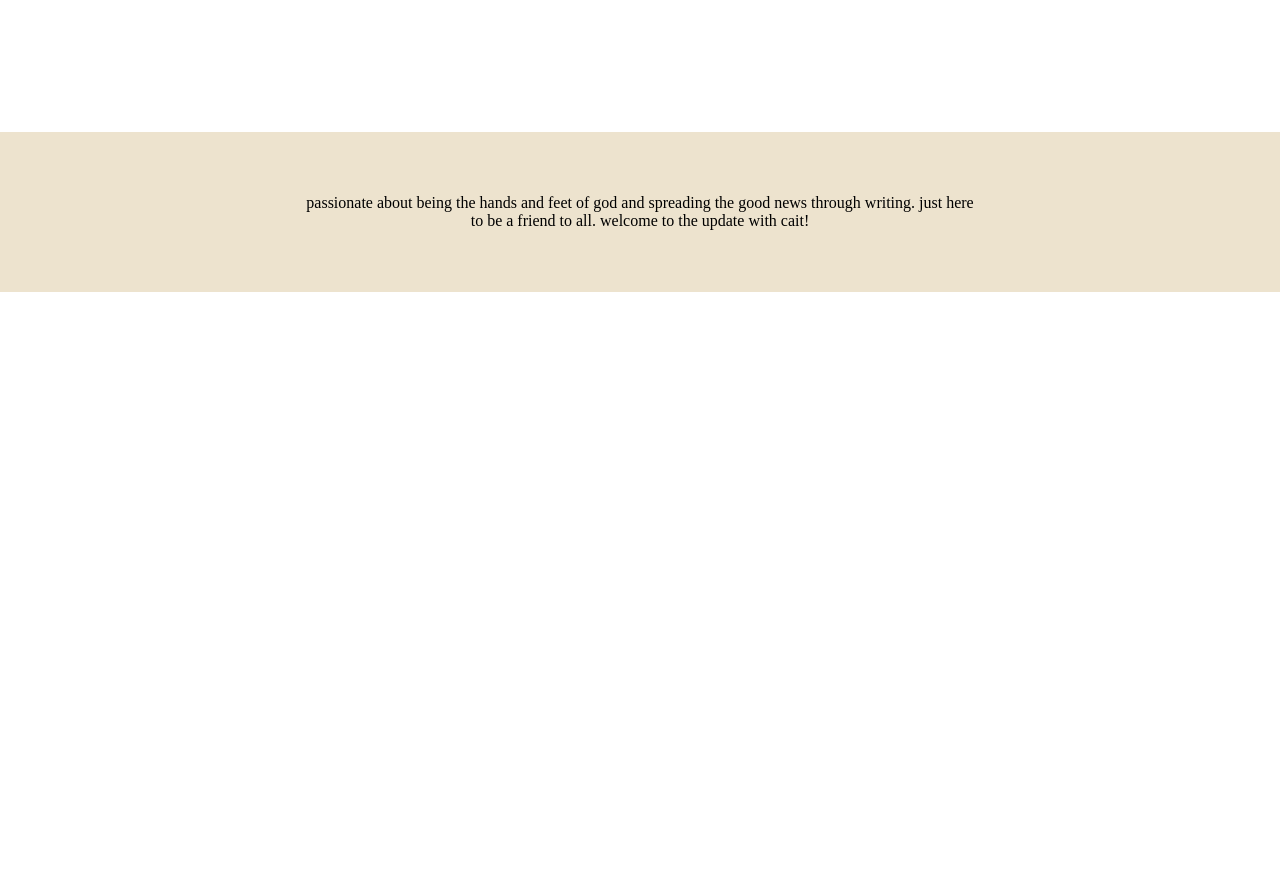
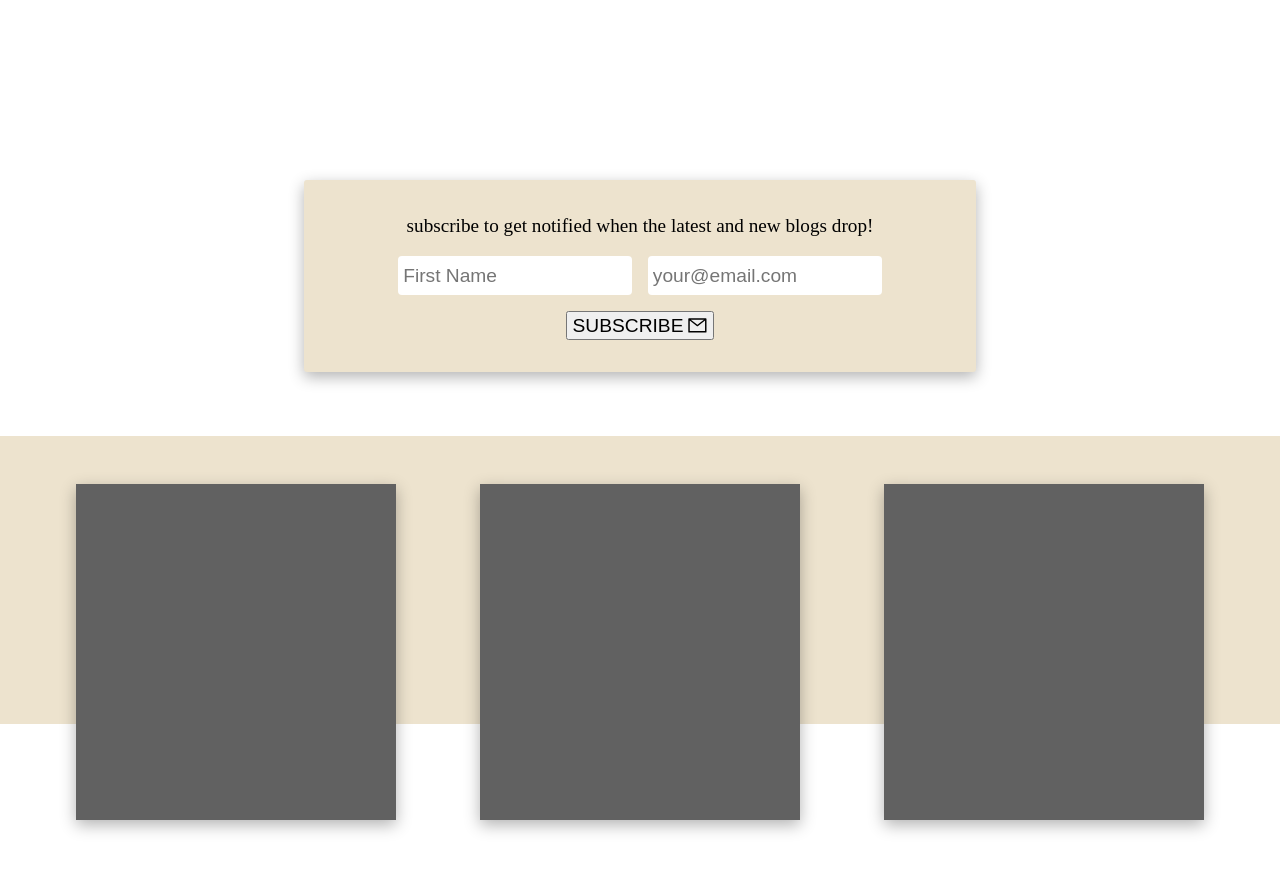
Before and after one commit to Jmichael96/Update_With_Cait_2021, a React (Create React App) app in the folder client/: page / in a window 1280 px wide. Shown: the part 740-1612 px from the top of the page. Before the commit the page ends 1032 px from the top, so only its background shows below. Built offline with nearby package versions, Linux system fonts and the light colour scheme; no server answers.

Commit message:
added some styling and functionality to the subscriptions

```diff
--- a/client/src/components/Post/PostCategories/PostCategories.jsx
+++ b/client/src/components/Post/PostCategories/PostCategories.jsx
@@ -11,13 +11,13 @@ const PostCategories = () => {
     return (
         <section id="postCategoriesStyles_root">
             <div id="postCategoriesStyles_relativeBg" style={{ backgroundColor: Colors.accentColor }}>
-                <main>
+                <main className="postCategoriesStyles_card">
 
                 </main>
-                <main>
+                <main className="postCategoriesStyles_card">
 
                 </main>
-                <main>
+                <main className="postCategoriesStyles_card">
 
                 </main>
             </div>
--- a/client/src/components/Post/PostCategories/postCategories.css
+++ b/client/src/components/Post/PostCategories/postCategories.css
@@ -1,7 +1,8 @@
 /* root component element */
 
 #postCategoriesStyles_root {
-    height: 100%;
+    height: 35rem;
+    margin-top: 3rem;
 }
 
 /* relative background for the cards */
@@ -9,5 +10,18 @@
 #postCategoriesStyles_relativeBg {
     position: relative;
     width: 100%;
-    height: 100%;
+    height: 18rem;
+    display: flex;
+    justify-content: space-evenly;
 }
+
+/* each category card */
+
+.postCategoriesStyles_card {
+    height: 21rem;
+    width: 100%;
+    max-width: 20rem;
+    background-color: rgb(97, 97, 97);
+    margin: 3rem .5rem 0 .5rem;
+    box-shadow: 0 5px 15px rgba(0, 0, 0, 0.3);
+}
--- /dev/null
+++ b/client/src/components/Subscribe/Subscribe.jsx
@@ -0,0 +1,82 @@
+import React, { useState } from 'react';
+import PropTypes from 'prop-types';
+import { AiOutlineMail } from 'react-icons/ai';
+
+// styles
+import './subscribe.css';
+
+// utils
+import Colors from '../../utils/constants/Colors';
+import isEmpty from '../../utils/isEmpty';
+
+// components
+import Wrapper from '../Layout/Wrapper/Wrapper';
+
+const Subscribe = ({ setModal }) => {
+    // form data state
+    const [formData, setFormData] = useState({
+        name: '',
+        email: ''
+    });
+
+    // extracting data from formData obj
+    const { name, email } = formData;
+
+    // on change handler
+    const onChangeHandler = (e) => setFormData({ ...formData, [e.target.name]: e.target.value });
+
+    // on submit handler
+    const onSubmitHandler = (e) => {
+        e.preventDefault();
+        // email regex
+        const emailRegex = /^(([^<>()[\]\\.,;:\s@"]+(\.[^<>()[\]\\.,;:\s@"]+)*)|(".+"))@((\[[0-9]{1,3}\.[0-9]{1,3}\.[0-9]{1,3}\.[0-9]{1,3}\])|(([a-zA-Z\-0-9]+\.)+[a-zA-Z]{2,}))$/;
+        if (isEmpty(name) || isEmpty(email)) {
+            setModal('error', 'form error', 'Please make sure to fill out both inputs', 'okay', () => { });
+            return;
+        }
+        // check if the email is valid
+        if (!emailRegex.test(email)) {
+            setModal('error', 'form error', 'The email you have submitted is not in the correct format', 'okay', () => { });
+            return;
+        }
+    };
+
+    return (
+        <section id="subscribeStyles_root">
+            <Wrapper>
+                <div id="subscribeStyles_cardContentWrap" style={{ backgroundColor: Colors.accentColor }}>
+                    <p id="subscribeStyles_infoText">
+                        subscribe to get notified when the latest and new blogs drop!
+                    </p>
+                    <form id="subscribeStyles_form" onSubmit={(e) => { onSubmitHandler(e) }}>
+                        <Wrapper styles={{ justifyContent: 'center' }}>
+                            <input
+                                name="name"
+                                type="text"
+                                placeholder="First Name"
+                                className="subscribeStyles_input"
+                                onChange={onChangeHandler}
+                            />
+                            <input
+                                name="email"
+                                type="text"
+                                placeholder="your@email.com"
+                                onChange={onChangeHandler}
+                                className="subscribeStyles_input"
+                            />
+                        </Wrapper>
+                        <Wrapper>
+                            <button type="submit" id="subscribeStyles_submitBtn">SUBSCRIBE{' '}<AiOutlineMail className="subscribeStyles_mailIcon" /></button>
+                        </Wrapper>
+                    </form>
+                </div>
+            </Wrapper>
+        </section>
+    );
+};
+
+Subscribe.propTypes = {
+    setModal: PropTypes.func.isRequired,
+};
+
+export default Subscribe;
--- /dev/null
+++ b/client/src/components/Subscribe/subscribe.css
@@ -0,0 +1,59 @@
+/* root element of component */
+
+#subscribeStyles_root {
+    margin-top: 13rem;
+    padding: 1rem;
+}
+
+/* text explaining what the subscription is for */
+
+#subscribeStyles_infoText {
+    text-align: center;
+    font-size: 1.2rem;
+}
+
+/* content wrapper to wrap with a card */
+
+#subscribeStyles_cardContentWrap {
+    width: 40rem;
+    padding: 1rem;
+    border-radius: 3px;
+    box-shadow: 0 5px 15px rgba(0, 0, 0, 0.3);
+}
+
+/* form element */
+
+#subscribeStyles_form {}
+
+/* input elements */
+
+.subscribeStyles_input {
+    border: none;
+    border-radius: 4px;
+    padding: .5rem .3rem;
+    font-size: 1.2rem;
+    margin: 0 .5rem;
+    width: 90%;
+    max-width: 14rem;
+    height: 1.4rem;
+}
+
+/* submit button */
+
+#subscribeStyles_submitBtn {
+    margin: 1rem .5rem;
+    display: flex;
+    justify-content: center;
+    align-items: center;
+    height: 1.4rem;
+    padding: .8rem .3rem;
+    font-size: 1.2rem;
+}
+
+/* mail icon inside the submit button */
+
+.subscribeStyles_mailIcon {
+    font-size: 1.3rem;
+    color: black;
+    margin-left: .2rem;
+}
--- a/client/src/pages/HomePage/HomePage.jsx
+++ b/client/src/pages/HomePage/HomePage.jsx
@@ -2,6 +2,7 @@ import React, { useEffect } from 'react';
 import { connect } from 'react-redux';
 import PropTypes from 'prop-types';
 import { } from '../../store/actions/post';
+import { setModal } from '../../store/actions/modal';
 
 // styles
 import './homePage.css';
@@ -9,12 +10,13 @@ import './homePage.css';
 // components
 import Wrapper from '../../components/Layout/Wrapper/Wrapper';
 import PostCategories from '../../components/Post/PostCategories/PostCategories';
+import Subscribe from '../../components/Subscribe/Subscribe';
 
 // utils
 import isEmpty from '../../utils/isEmpty';
 import Colors from '../../utils/constants/Colors';
 
-const HomePage = ({ }) => {
+const HomePage = ({ setModal }) => {
 
 
     return (
@@ -26,25 +28,26 @@ const HomePage = ({ }) => {
                 </div>
                 <img id="homePageStyles_mainImg" src={require('../../assets/images/cait2.JPG')} />
             </section>
-            <section id="homePageStyles_aboutWrap" style={{ backgroundColor: Colors.accentColor }}>
+            {/* <section id="homePageStyles_aboutWrap" style={{ backgroundColor: Colors.accentColor }}>
                 <div id="homePageStyles_aboutPWrap">
                     <p className="homePageStyles_pText">
                         passionate about being the hands and feet of god and spreading the good news through writing.
                         just here to be a friend to all. welcome to the update with cait!
                     </p>
                 </div>
-            </section>
+            </section> */}
+            <Subscribe setModal={setModal} />
             <PostCategories />
         </article>
     );
 };
 
 HomePage.propTypes = {
-
+    setModal: PropTypes.func.isRequired,
 };
 
 const mapStateToProps = (state) => ({
     post: state.post
 });
 
-export default connect(mapStateToProps, {})(HomePage);
+export default connect(mapStateToProps, { setModal })(HomePage);
```
Also changed, not shown: 1 other file (tests, documents, lock files or other folders).
